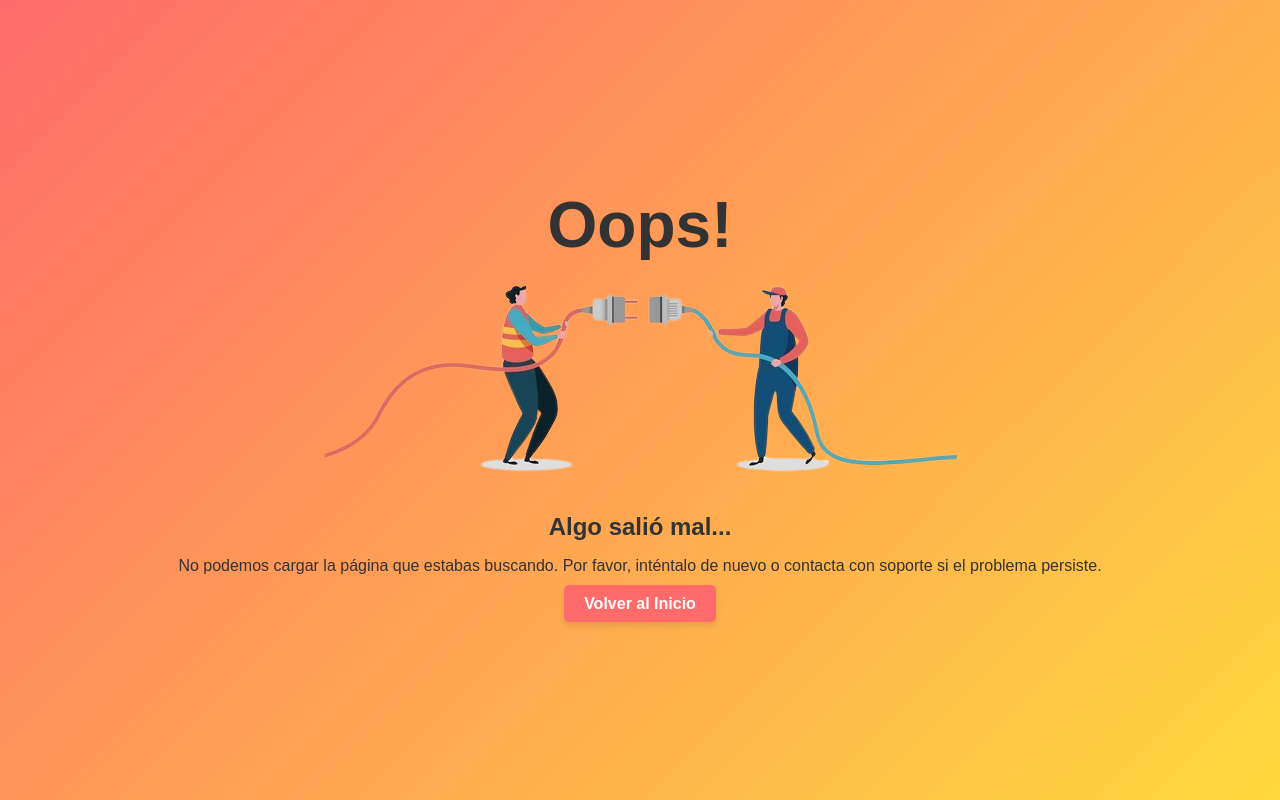
After one commit to AlejandroRoces/proyectoFinal, a PHP site: page /views/error404.php in a window 1280 px wide. The commit adds this page. Run offline with PHP 8.4, Linux system fonts and the light colour scheme.

Commit message:
instalaciones todas de la misma maqueta

```diff
--- /dev/null
+++ b/views/error404.php
@@ -0,0 +1,88 @@
+<!DOCTYPE html>
+<html lang="es">
+<head>
+  <meta charset="UTF-8">
+  <meta name="viewport" content="width=device-width, initial-scale=1.0">
+  <title>Oops!</title>
+    <style>
+        body {
+            margin: 0;
+            padding: 0;
+            font-family: 'Arial', sans-serif;
+            display: flex;
+            justify-content: center;
+            align-items: center;
+            height: 100vh;
+            background: linear-gradient(135deg, #ff6b6b, #ffd93d);
+            color: #333;
+            overflow: hidden;
+        }
+
+        .error-container {
+            text-align: center;
+            animation: fadeIn 1.5s ease-in-out;
+        }
+
+        h1 {
+            font-size: 4rem;
+            margin: 0;
+        }
+
+        h2 {
+            font-size: 1.5rem;
+            margin: 10px 0;
+        }
+
+        p {
+            font-size: 1rem;
+        }
+
+        .animation {
+            font-size: 5rem;
+            color: #ff9f1c;
+        }
+
+        @keyframes fadeIn {
+            from {
+                opacity: 0;
+            }
+            to {
+                opacity: 1;
+            }
+        }
+
+        .button-container {
+            margin-top: 20px;
+        }
+
+        a {
+            text-decoration: none;
+            background: #ff6b6b;
+            color: white;
+            padding: 10px 20px;
+            border-radius: 5px;
+            font-weight: bold;
+            box-shadow: 0 4px 6px rgba(0, 0, 0, 0.1);
+            transition: background 0.3s;
+        }
+
+        a:hover {
+            background: #ff3b3b;
+        }
+
+
+    </style>
+</head>
+<body>
+
+    <div class="error-container">
+        <h1> Oops!</h1>
+        <img style="align-items: center;" src="../assets/img/errorMSG/error.png">
+        <h2>Algo salió mal...</h2>
+        <p>No podemos cargar la página que estabas buscando. Por favor, inténtalo de nuevo o contacta con soporte si el problema persiste.</p>
+        <div class="button-container">
+            <a href="../views/gen/instalaciones.php">Volver al Inicio</a>
+        </div>
+    </div>
+</body>
+</html>
```
Also changed, not shown: controller/instalaciones.php (+85 -0 lines), index.php (+10 -3 lines), templates/instalaciones/instalacion.php (added, +132 -0 lines), views/gen/instalaciones.php (+19 -2 lines).
